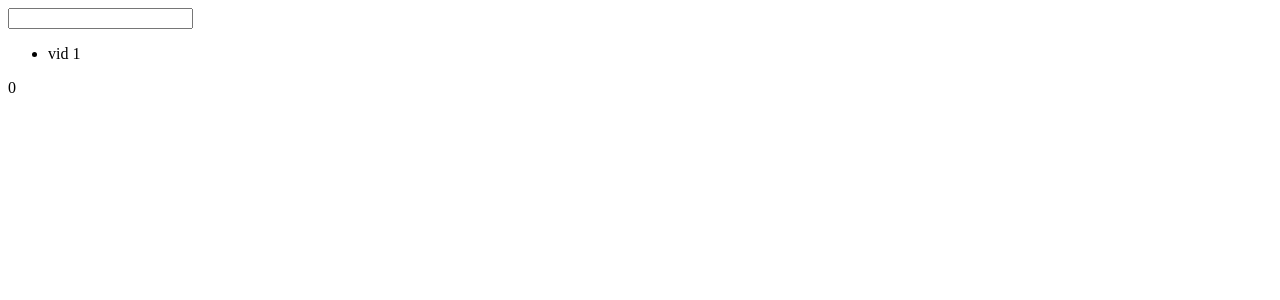
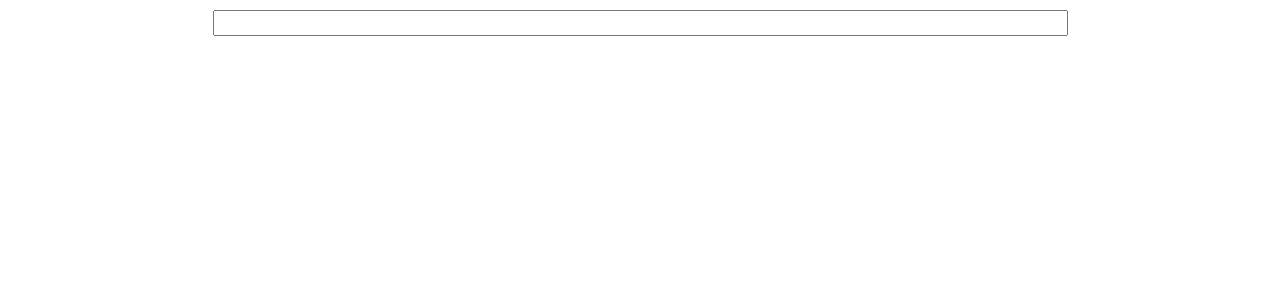
Before and after one commit to mercerbe/Vuetube, a Vue app: page / in a window 1280 px wide. Shown: the top 300 px of the page. Built offline with nearby package versions, Linux system fonts and the light colour scheme.

Commit message:
update api .env, add bootstrap

```diff
--- a/public/index.html
+++ b/public/index.html
@@ -5,6 +5,9 @@
     <meta http-equiv="X-UA-Compatible" content="IE=edge">
     <meta name="viewport" content="width=device-width,initial-scale=1.0">
     <link rel="icon" href="<%= BASE_URL %>favicon.ico">
+    <!-- bootstrap -->
+    <link rel="stylesheet" href="https://maxcdn.bootstrapcdn.com/bootstrap/3.3.7/css/bootstrap.min.css" integrity="sha384-BVYiiSIFeK1dGmJRAkycuHAHRg32OmUcww7on3RYdg4Va+PmSTsz/K68vbdEjh4u"
+      crossorigin="anonymous">
     <title>vuetube</title>
   </head>
   <body>
--- a/src/App.vue
+++ b/src/App.vue
@@ -1,15 +1,16 @@
 <template>
-    <div>
+    <div class="container">
         <SearchBar @termChange="onTermChange"/>
-        <VideoList/>
-        {{videos.length}}
+        <!-- bind to send :videos to as prop to videolist from videos in parent -->
+        <VideoList :videos="videos"> </VideoList>
     </div>
 </template>
 
 <script>
 //dependencies
+import dotenv from 'dotenv';
+dotenv.config()
 import axios from 'axios';
-
 // components
 import SearchBar from "./components/SearchBar";
 import VideoList from "./components/VideoList";
@@ -30,7 +31,7 @@ export default {
             axios
                 .get("https://www.googleapis.com/youtube/v3/search", {
                     params: {
-                        key: API_KEY,
+                        key: process.env.VUE_APP_API_KEY,
                         type: "video",
                         part: "snippet",
                         q: searchTerm
--- a/src/components/SearchBar.vue
+++ b/src/components/SearchBar.vue
@@ -16,5 +16,13 @@ export default {
 </script>
 
 <style scoped>
+    input {
+        width: 75%;
+    }
+    div {
+        text-align: center;
+        margin: 1rem 0 1.5rem 0;
+    }
+
 
 </style>
--- a/src/components/VideoList.vue
+++ b/src/components/VideoList.vue
@@ -1,14 +1,27 @@
 <template>
-    <ul>
-        <li>
-            vid 1
-        </li>
+    <ul class="list-unstyled">
+        <VideoListItem
+        v-for="video in videos"
+        :video="video"
+        :key="video.etag"
+        >
+
+        </VideoListItem>
     </ul>
 </template>
 
 <script>
+import VideoListItem from "./VideoListItem";
 export default {
-    name: "VideoList"
+    name: "VideoList",
+    //components imported
+    components: {
+      VideoListItem
+    },
+    //props object with key = name and value = type
+    props: {
+        videos: Array,
+    },
 }
 </script>
 
--- /dev/null
+++ b/src/components/VideoListItem.vue
@@ -0,0 +1,27 @@
+<template>
+    <li class="media">
+        <img class="mr3" :src="thumbnailUrl" alt=""/>
+        <div class="media-body">
+            {{ video.snippet.title }}
+        </div>
+    </li>
+</template>
+
+<script>
+export default {
+    name: "VideoListItem",
+    props: {
+        video: Object,
+    },
+    //format data before referencing in template
+    computed: {
+        thumbnailUrl() {
+            return this.video.snippet.thumbnails.default.url
+        }
+    }
+}
+</script>
+
+<style scoped>
+
+</style>
```
Also changed, not shown: 1 other file (tests, documents, lock files or other folders).
